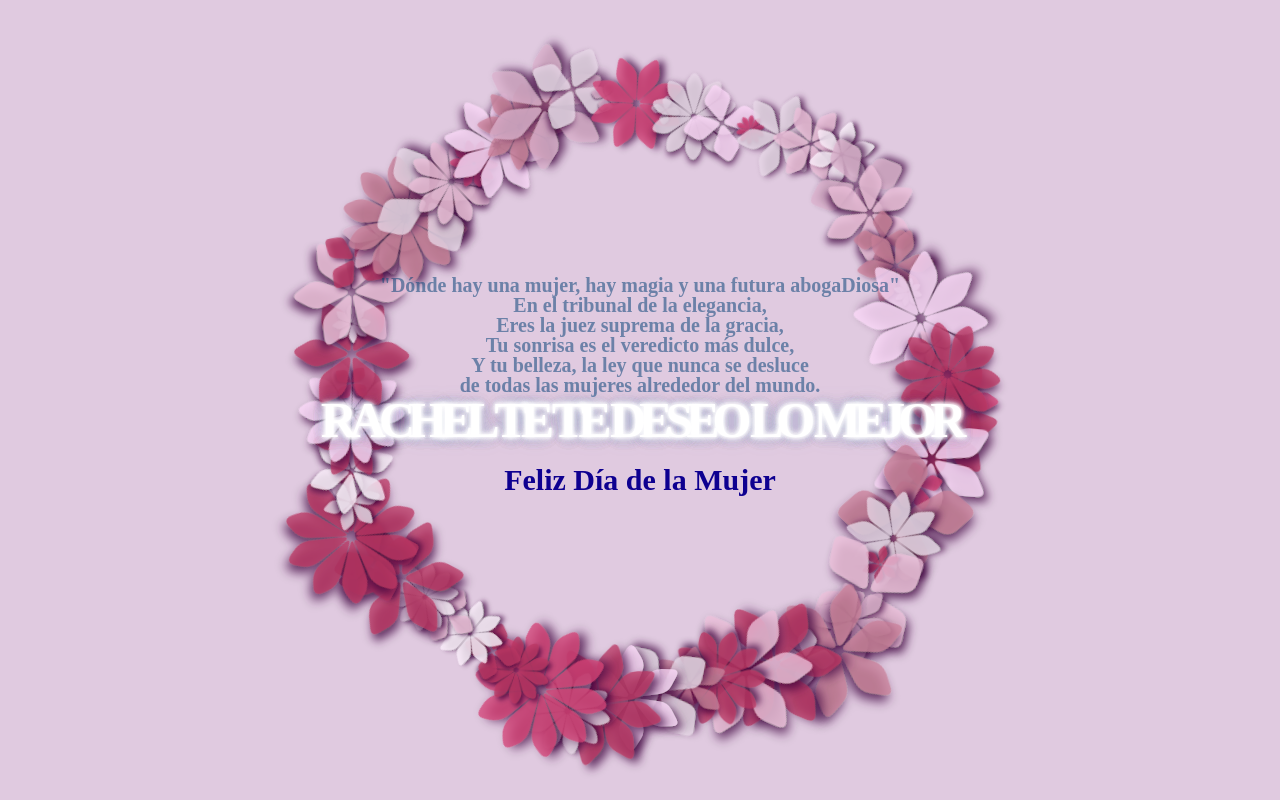
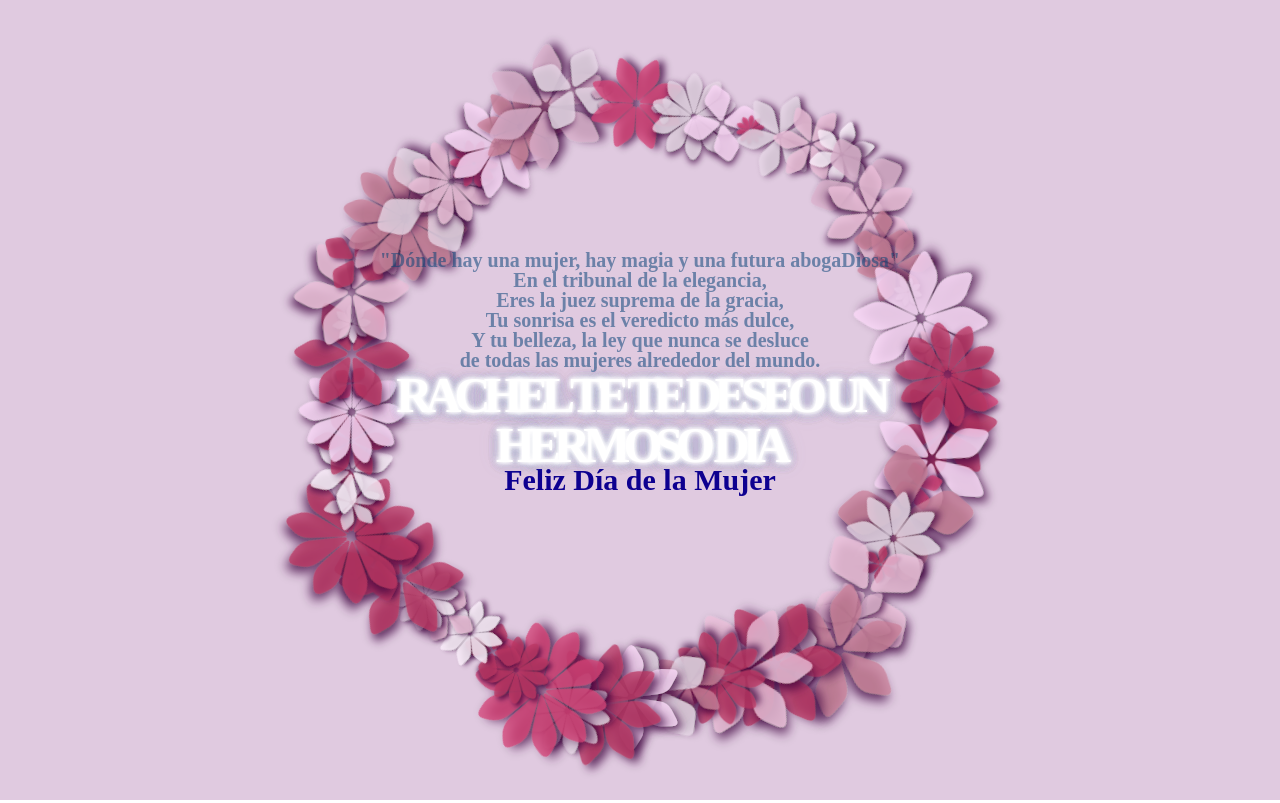
Before and after one commit to SonIsai09/SonIsai09.github.io, a plain HTML site: page index.html in a window 1280 px wide. Drawn offline with nearby package versions, Linux system fonts and the light colour scheme.

Commit message:
Update index.html
add lettler

```diff
--- a/index.html
+++ b/index.html
@@ -53,7 +53,7 @@ Eres la juez suprema de la gracia,<br>
 Tu sonrisa es el veredicto más dulce,<br>
 Y tu belleza, la ley que nunca se desluce <br>
   de todas las mujeres alrededor del mundo.<br>
-  <div class="area">Rachel te te deseo lo mejor </div>
+  <div class="area">Rachel te te deseo un hermoso dia </div>
 
 </div>
 
```
